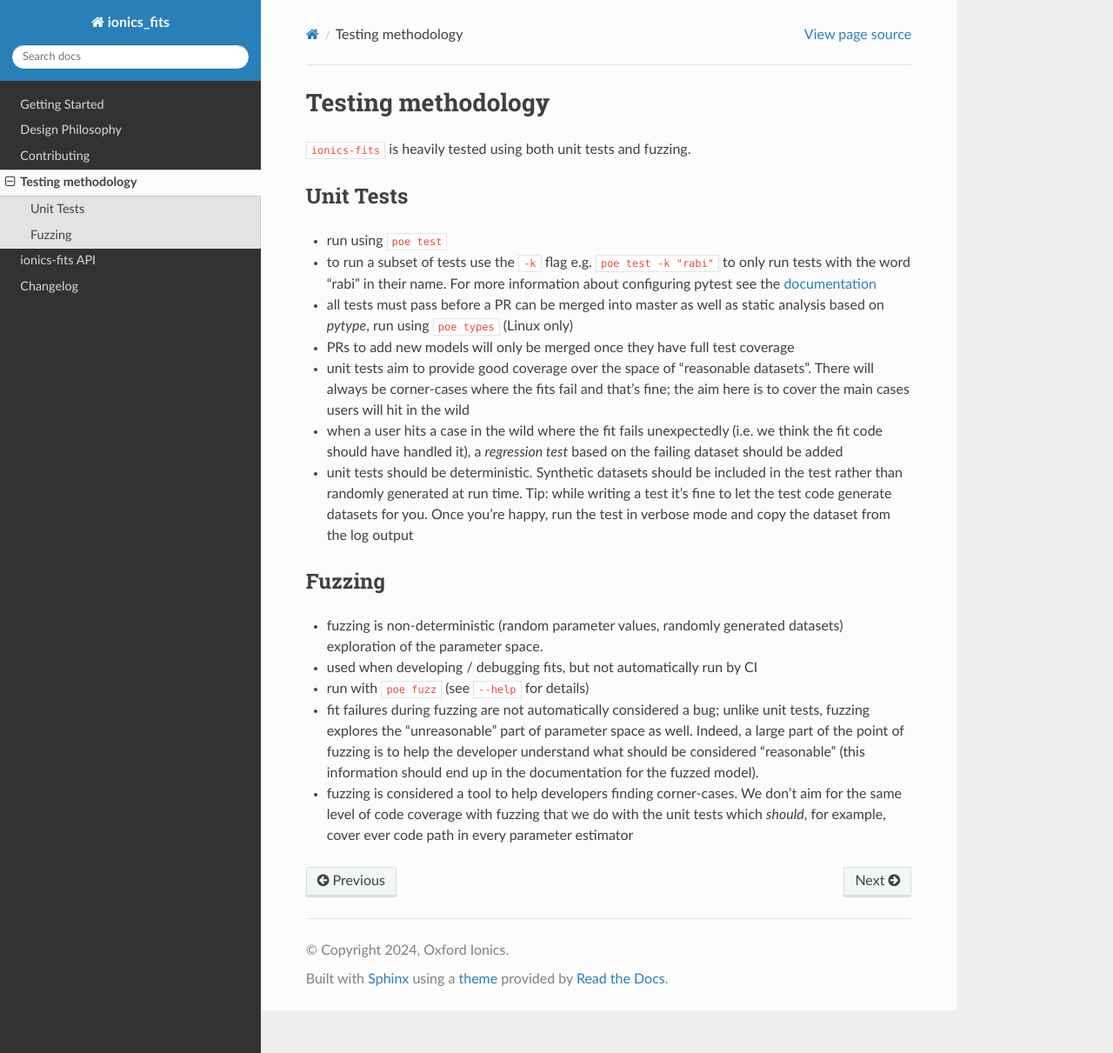
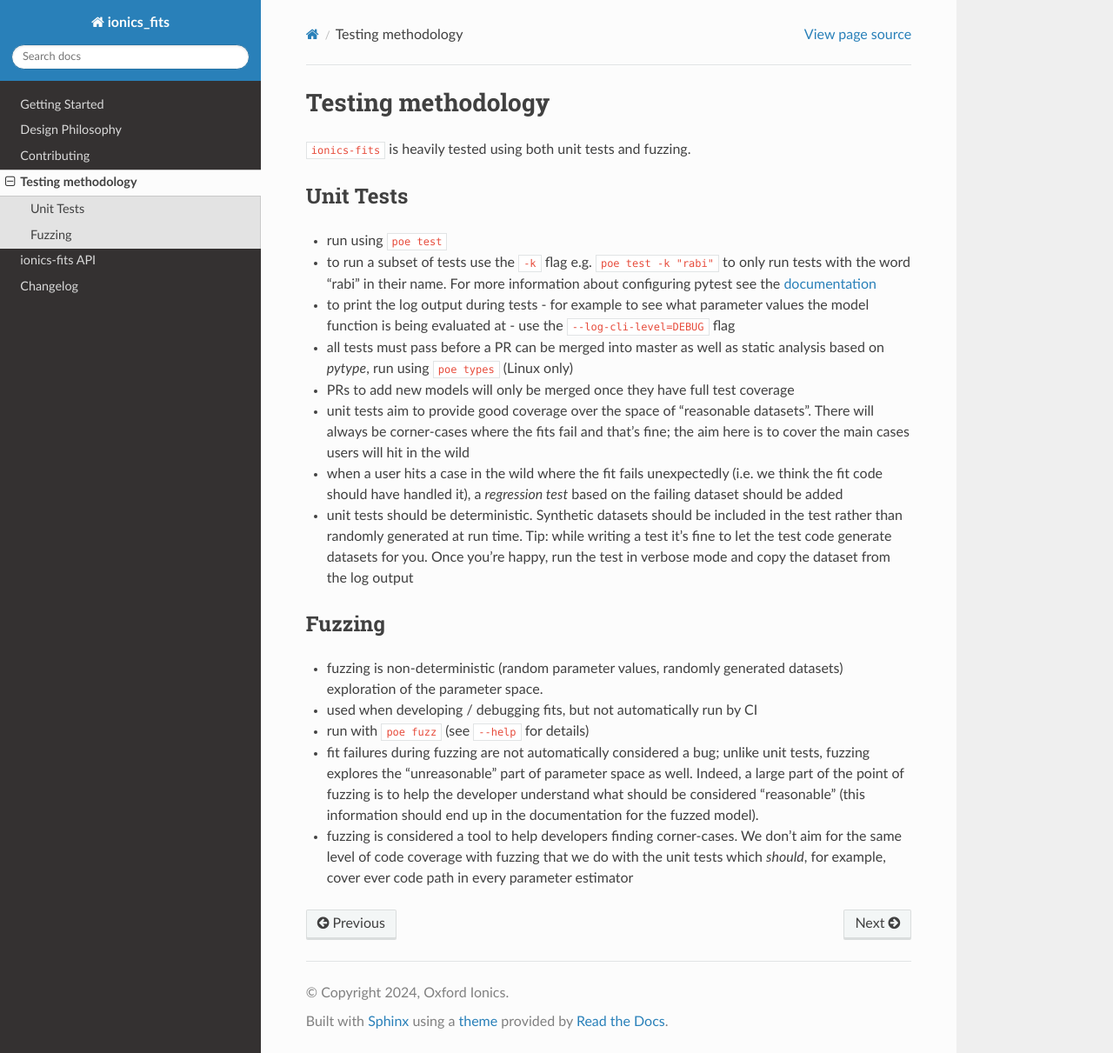
Before and after one commit to OxIonics/ionics_fits, a Sphinx documentation site: the page built from docs/testing.rst, in a window 1280 px wide and 1211 px high. Shown: the whole window at 87% size. Built offline with Sphinx 7.4.7 and the Read the Docs theme 2.0.0, drawn with Linux system fonts in a browser that asks for light colours.

Commit message:
docs: add a note about printing log output during tests

```diff
--- a/docs/testing.rst
+++ b/docs/testing.rst
@@ -12,6 +12,8 @@ Unit Tests
 * to run a subset of tests use the ``-k`` flag e.g. ``poe test -k "rabi"`` to only run
   tests with the word "rabi" in their name. For more information about configuring
   pytest see the `documentation <https://docs.pytest.org/en/7.1.x/>`_
+* to print the log output during tests - for example to see what parameter values the
+  model function is being evaluated at - use the ``--log-cli-level=DEBUG`` flag
 * all tests must pass before a PR can be merged into master as well as static analysis
   based on `pytype`, run using ``poe types`` (Linux only)
 * PRs to add new models will only be merged once they have full test coverage
```
